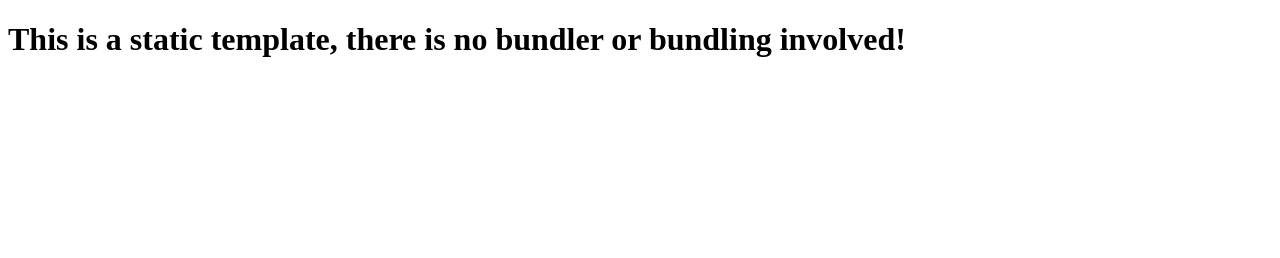
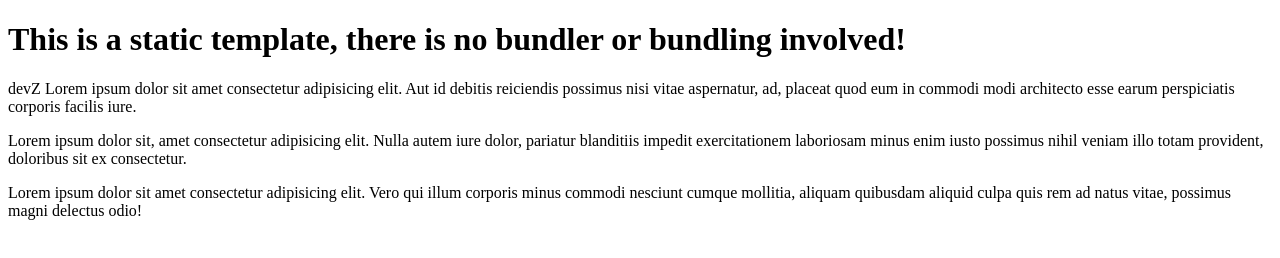
Before and after one commit to roietik/git, a plain HTML site: page index.html in a window 1280 px wide. Drawn offline with Linux system fonts and the light colour scheme.

Commit message:
comma1-devZ

```diff
--- a/index.html
+++ b/index.html
@@ -8,5 +8,8 @@
   </head>
   <body>
     <h1>This is a static template, there is no bundler or bundling involved!</h1>
+    <p>devZ Lorem ipsum dolor sit amet consectetur adipisicing elit. Aut id debitis reiciendis possimus nisi vitae aspernatur, ad, placeat quod eum in commodi modi architecto esse earum perspiciatis corporis facilis iure.</p>
+    <p>Lorem ipsum dolor sit, amet consectetur adipisicing elit. Nulla autem iure dolor, pariatur blanditiis impedit exercitationem laboriosam minus enim iusto possimus nihil veniam illo totam provident, doloribus sit ex consectetur.</p>
+    <p>Lorem ipsum dolor sit amet consectetur adipisicing elit. Vero qui illum corporis minus commodi nesciunt cumque mollitia, aliquam quibusdam aliquid culpa quis rem ad natus vitae, possimus magni delectus odio!</p>
   </body>
 </html>
```
